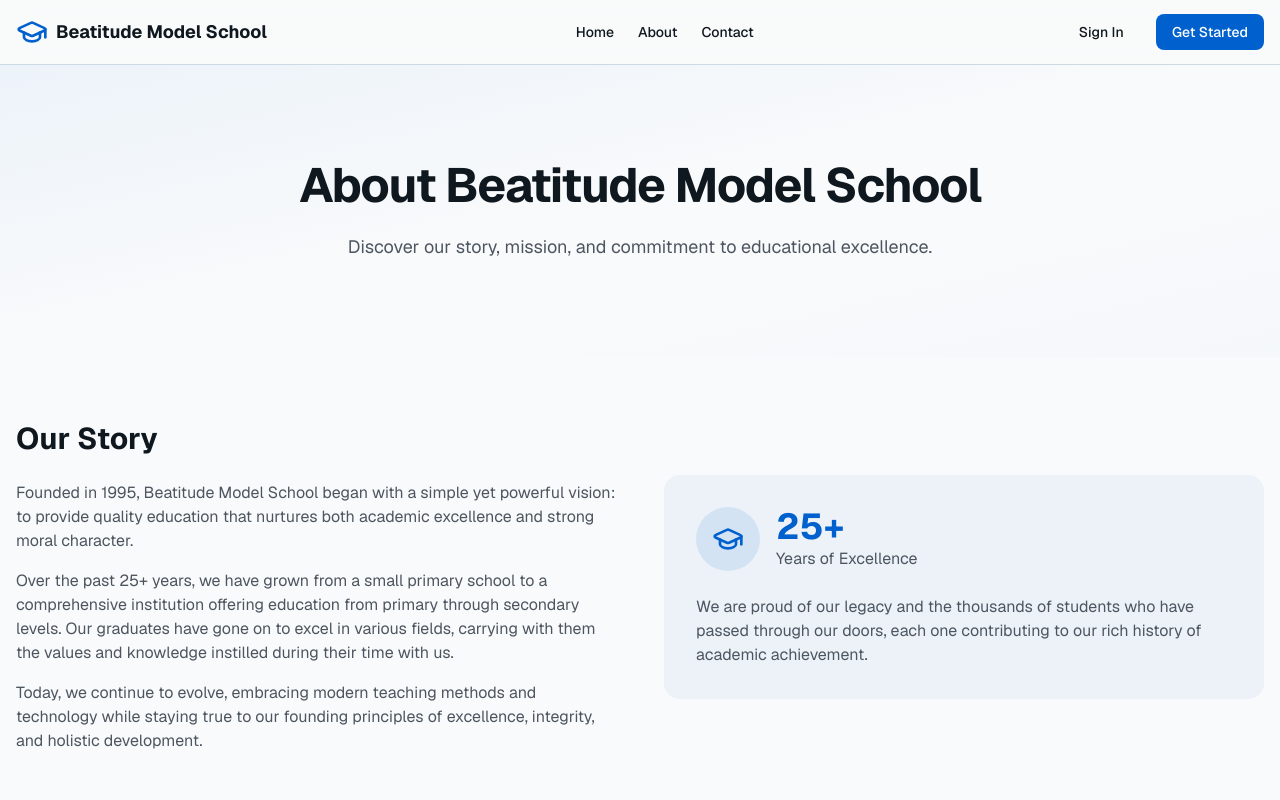
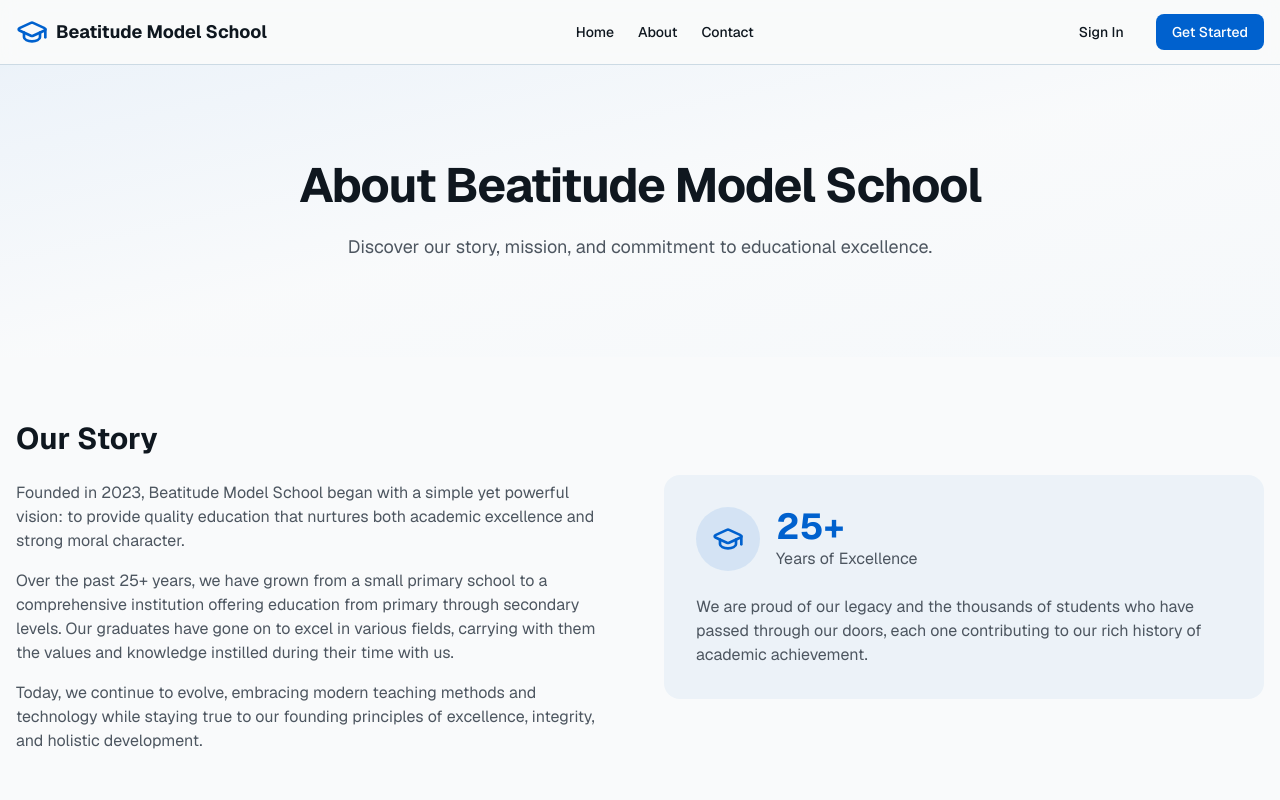
Before and after one commit to emmanueljoseph223300-dotcom/v0-school-management-web-app, a Next.js app: page /about in a window 1280 px wide. Shown: the top 800 px of the page. Built offline with nearby package versions, Linux system fonts and the light colour scheme.

Commit message:
fix: update founding year of Beatitude Model School to 2023

```diff
--- a/app/about/page.tsx
+++ b/app/about/page.tsx
@@ -31,7 +31,7 @@ export default function AboutPage() {
                 <h2 className="text-3xl font-bold mb-6">Our Story</h2>
                 <div className="space-y-4 text-muted-foreground">
                   <p>
-                    Founded in 1995, Beatitude Model School began with a simple yet powerful vision: to provide quality education that nurtures both academic excellence and strong moral character.
+                    Founded in 2023, Beatitude Model School began with a simple yet powerful vision: to provide quality education that nurtures both academic excellence and strong moral character.
                   </p>
                   <p>
                     Over the past 25+ years, we have grown from a small primary school to a comprehensive institution offering education from primary through secondary levels. Our graduates have gone on to excel in various fields, carrying with them the values and knowledge instilled during their time with us.
```
